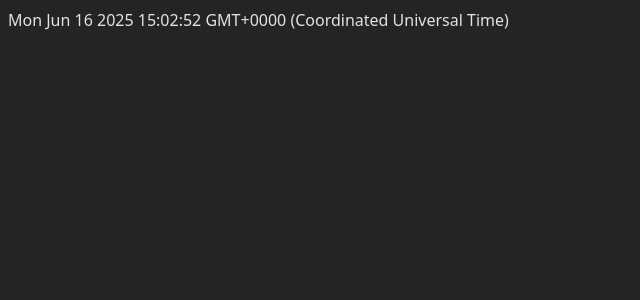
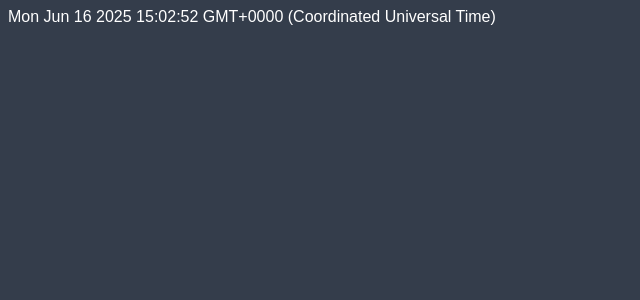
Before and after one commit to AlexanderMenshikoff/vue_app, a Vue app: page / in a window 1280 px wide. Shown: the top 300 px of the page, without its empty margins (0-640 px from the left). Built offline with nearby package versions, Linux system fonts and the light colour scheme.

Commit message:
added main styles

```diff
--- a/src/style.css
+++ b/src/style.css
@@ -1,14 +1,34 @@
 :root {
-  font-family: system-ui, Avenir, Helvetica, Arial, sans-serif;
-  line-height: 1.5;
-  font-weight: 400;
+  --color-primary: #ffffff;
 
-  color-scheme: light dark;
-  color: rgba(255, 255, 255, 0.87);
-  background-color: #242424;
+  --color-bg: #343d4b;
 
+  --color-primary-inverted: #000000;
+
+  --color-bg-card: #272e37;
+
+  --color-bg-main: #222831;
+
+  --gradient: linear-gradient(
+    91deg,
+    rgba(144, 217, 224, 0.9) 0.2%,
+    rgba(84, 96, 230, 0.9) 100%
+  );
+  --gradient: linear-gradient(
+    256deg,
+    rgba(144, 217, 224, 0.9) 9.04%,
+    rgba(84, 96, 230, 0.9) 100%
+  );
+
+  --font: 'Montserrat', sans-serif;
+}
+
+body {
   font-synthesis: none;
   text-rendering: optimizeLegibility;
   -webkit-font-smoothing: antialiased;
   -moz-osx-font-smoothing: grayscale;
+  background-color: var(--color-bg);
+  color: var(--color-primary);
+  font-family: var(--font);
 }
```
